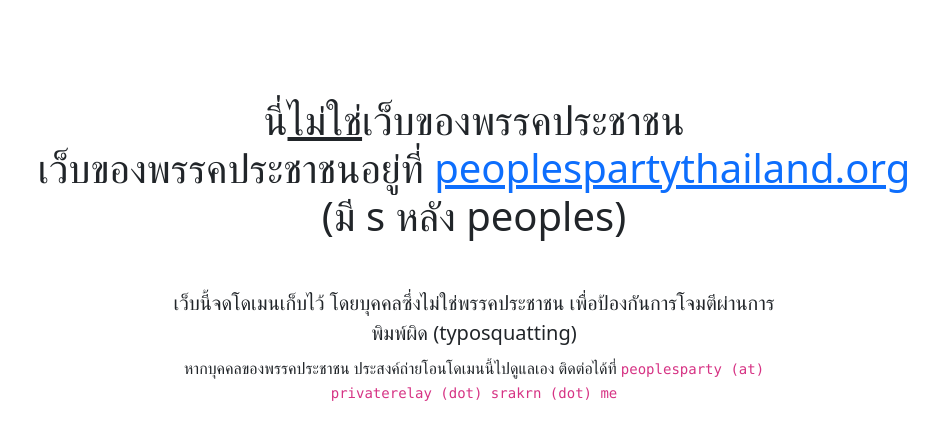
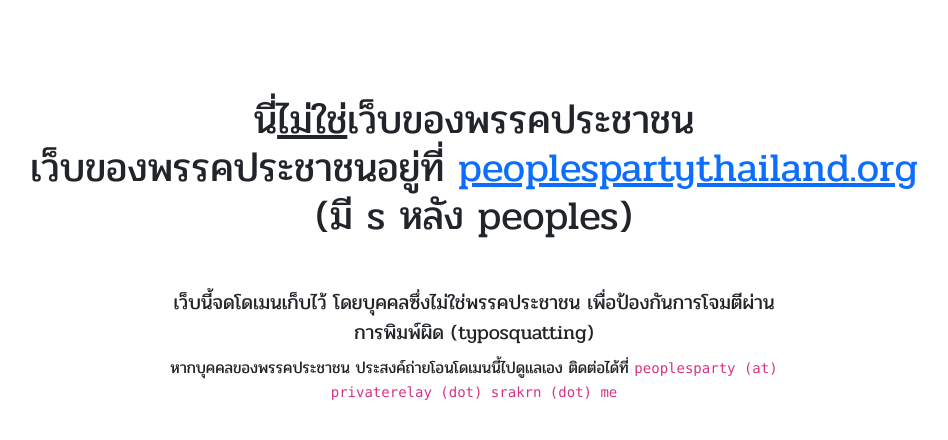
Before and after one commit to srakrn/anti-ppp-typosquatting-homepage, a plain HTML site: page index.html in a window 1280 px wide. Shown: the whole page, without its empty margins (166-1114 px from the left). Drawn offline with nearby package versions, Linux system fonts and the light colour scheme.

Commit message:
Pridi web font

```diff
--- a/index.html
+++ b/index.html
@@ -5,6 +5,14 @@
     <link href="https://cdn.jsdelivr.net/npm/bootstrap@5.2.0/dist/css/bootstrap.min.css" rel="stylesheet"
         integrity="sha384-gH2yIJqKdNHPEq0n4Mqa/HGKIhSkIHeL5AyhkYV8i59U5AR6csBvApHHNl/vI1Bx" crossorigin="anonymous">
     <meta name="viewport" content="width=device-width, initial-scale=1">
+    <link rel="preconnect" href="https://fonts.googleapis.com">
+    <link rel="preconnect" href="https://fonts.gstatic.com" crossorigin>
+    <link href="https://fonts.googleapis.com/css2?family=Pridi&display=swap" rel="stylesheet">
+    <style type="text/css">
+        body {
+            font-family: "Pridi", sans-serif;
+        }
+    </style>
 </head>
 
 <body>
```
